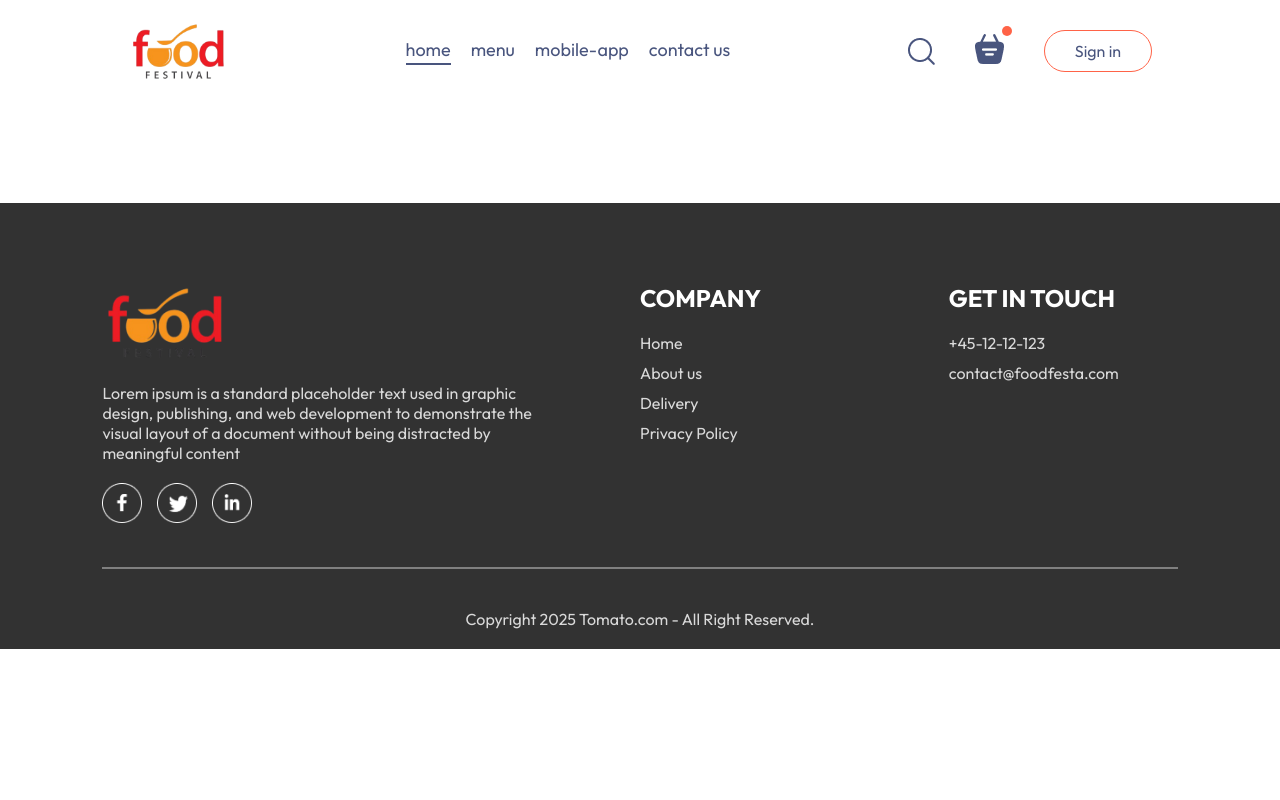
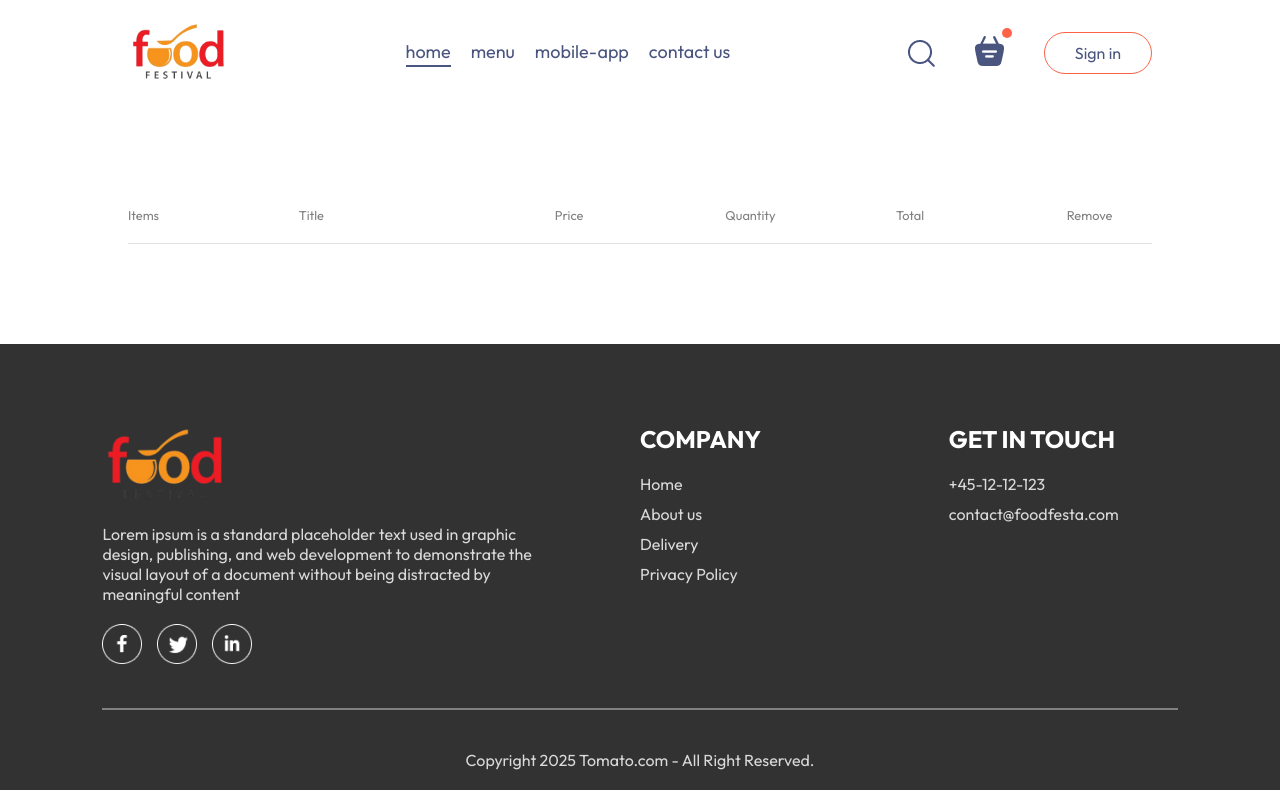
Before and after one commit to Nadeeshana-Lahiru/E-Commerce-Food-Delivery-System, a React (Vite) app in the folder frontend/: page /cart in a window 1280 px wide. Built offline with nearby package versions, Linux system fonts and the light colour scheme.

Commit message:
Create Cart component with useContext

```diff
--- a/frontend/src/components/Navbar/Navbar.jsx
+++ b/frontend/src/components/Navbar/Navbar.jsx
@@ -10,7 +10,7 @@
 
   return (
     <div className='navbar'>
-        <img src={assets.logo} alt="" className="logo" />
+        <Link to='/'><img src={assets.logo} alt="" className="logo" /></Link>
         <ul className="navbar-menu">
             {/* compare the menu, if the state is home, active class will apply only that li tag, not other tags */}
             {/* onClick for logic to when click the particular menu that will active */}
@@ -23,7 +23,7 @@
         <div className="navbar-right">
             <img src={assets.search_icon} alt="" />
             <div className="navbar-search-icon">
-                <img src={assets.basket_icon} alt="" />
+                <Link to='/cart'><img src={assets.basket_icon} alt="" /></Link>
                 <div className="dot"> </div>
             </div>
             <button onClick={()=>setShowLogin(true)}>Sign in</button>
--- a/frontend/src/pages/Cart/Cart.css
+++ b/frontend/src/pages/Cart/Cart.css
@@ -0,0 +1,30 @@
+.cart{
+    margin-top: 100px;
+}
+
+.cart-items-title{
+    display: grid;
+    grid-template-columns: 1fr 1.5fr 1fr 1fr 1fr 0.5fr;
+    align-items: center;
+    color: grey;
+    font-size: max(1vw,12px);
+}
+
+.cart-items-item{
+    margin: 10px 0px;
+    color:black;
+}
+
+.cart-items-item img{
+    width: 50px;
+}
+
+.cart hr{
+    height: 1px;
+    background-color: #e2e2e2;
+    border: none;
+}
+
+.cart-items-item .cross{
+    cursor: pointer;
+}
--- a/frontend/src/pages/Cart/Cart.jsx
+++ b/frontend/src/pages/Cart/Cart.jsx
@@ -1,10 +1,42 @@
-import React from 'react'
+import React, { useContext } from 'react'
 import './Cart.css'
+import { StoreContext } from '../../context/StoreContext'
 
 const Cart = () => {
+
+  const {cartItems, food_list, removeFromCart} = useContext(StoreContext);
+
   return (
-    <div>
-
+    <div className='cart'>
+        <div className="cart-items">
+          <div className="cart-items-title">
+            <p>Items</p>
+            <p>Title</p>
+            <p>Price</p>
+            <p>Quantity</p>
+            <p>Total</p>
+            <p>Remove</p>
+          </div>
+          <br />
+          <hr />
+          {food_list.map((item,index)=>{
+            if (cartItems[item._id]>0) {
+              return(
+                <div>
+                  <div className='cart-items-title cart-items-item'>
+                    <img src={item.image} alt="" />
+                    <p>{item.name}</p>
+                    <p>${item.price}</p>
+                    <p>{cartItems[item._id]}</p>
+                    <p>${item.price*cartItems[item._id]}</p>
+                    <p onClick={()=>removeFromCart(item._id)} className='cross'>X</p>
+                  </div>
+                  <hr />
+                </div>
+              )
+            }
+          })}
+        </div>
     </div>
   )
 }
```
